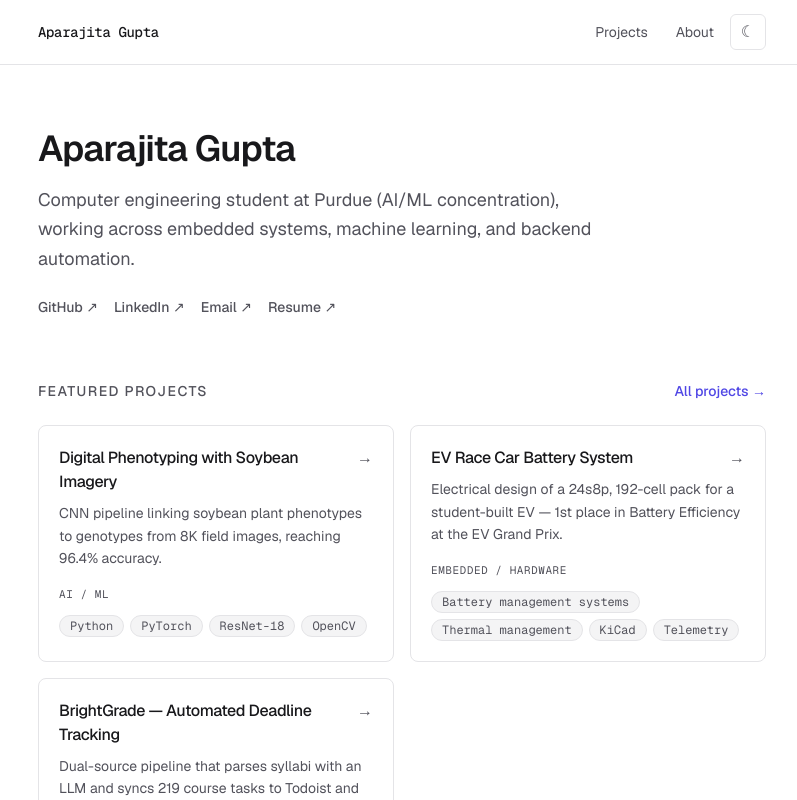
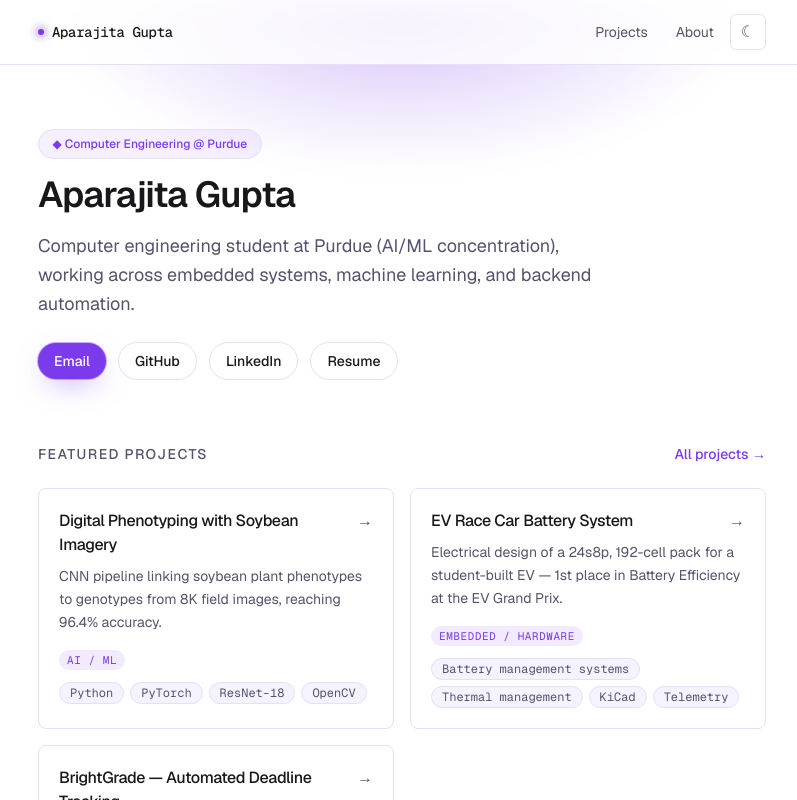
Before and after one commit to aparajita-gupta/aparajita-website, a Next.js app: page / in a window 1280 px wide. Shown: the top 800 px of the page, without its empty margins (238-1035 px from the left). Built offline with nearby package versions, Linux system fonts and the light colour scheme.

Commit message:
Add dark violet theme: hero glow, eyebrow tags, pill buttons

```diff
--- a/app/about/page.tsx
+++ b/app/about/page.tsx
@@ -3,7 +3,7 @@ import Image from "next/image";
 import { site, socials } from "@/lib/site";
 import { skillGroups } from "@/lib/skills";
 import { experience } from "@/lib/experience";
-import { ArrowLink } from "@/components/ui";
+import { ArrowLink, Eyebrow } from "@/components/ui";
 
 export const metadata: Metadata = {
   title: "About",
@@ -12,8 +12,10 @@ export const metadata: Metadata = {
 
 export default function AboutPage() {
   return (
-    <div>
-      <h1 className="text-2xl font-semibold tracking-tight">About</h1>
+    <div className="relative">
+      <div className="hero-glow" aria-hidden />
+      <Eyebrow>◆ About</Eyebrow>
+      <h1 className="mt-4 text-2xl font-semibold tracking-tight">About</h1>
 
       <div className="mt-8 flex flex-col gap-8 sm:flex-row-reverse sm:items-start">
         {/* Replace /public/portrait.svg with a real photo (square, ~600px) and
--- a/app/globals.css
+++ b/app/globals.css
@@ -11,24 +11,28 @@
 
 :root {
   --bg: #ffffff;
-  --bg-subtle: #f4f4f5;
+  --bg-subtle: #f5f3ff;
   --card: #ffffff;
-  --border: #e4e4e7;
+  --border: #e4e0f5;
   --fg: #18181b;
-  --fg-muted: #52525b;
-  --accent: #4f46e5;
+  --fg-muted: #56526b;
+  --accent: #7c3aed;
+  --accent-2: #a78bfa;
   --accent-fg: #ffffff;
+  --glow: 124 58 237;
 }
 
 .dark {
-  --bg: #09090b;
-  --bg-subtle: #131316;
-  --card: #131316;
-  --border: #27272a;
-  --fg: #fafafa;
-  --fg-muted: #a1a1aa;
-  --accent: #818cf8;
-  --accent-fg: #09090b;
+  --bg: #08070c;
+  --bg-subtle: #140f1f;
+  --card: #120e1b;
+  --border: #2a2140;
+  --fg: #f5f3fa;
+  --fg-muted: #a89cc7;
+  --accent: #a78bfa;
+  --accent-2: #c4b5fd;
+  --accent-fg: #0b0713;
+  --glow: 139 92 246;
 }
 
 @theme inline {
@@ -39,6 +43,7 @@
   --color-fg: var(--fg);
   --color-fg-muted: var(--fg-muted);
   --color-accent: var(--accent);
+  --color-accent-2: var(--accent-2);
   --color-accent-fg: var(--accent-fg);
 }
 
@@ -81,6 +86,61 @@
   }
 }
 
+/* ── Themed glow accents ─────────────────────────────────────────────── */
+
+/* Soft radial aura behind the hero heading. Pure CSS, no extra markup
+   beyond a positioned wrapper with this class. */
+.hero-glow {
+  position: absolute;
+  inset: -8rem -2rem auto -2rem;
+  height: 26rem;
+  z-index: -1;
+  pointer-events: none;
+  background: radial-gradient(
+    60% 55% at 50% 0%,
+    rgb(var(--glow) / 0.35),
+    rgb(var(--glow) / 0.12) 45%,
+    transparent 75%
+  );
+  filter: blur(10px);
+}
+
+.dark .hero-glow {
+  background: radial-gradient(
+    55% 60% at 50% 0%,
+    rgb(var(--glow) / 0.55),
+    rgb(var(--glow) / 0.18) 45%,
+    transparent 75%
+  );
+}
+
+/* Pill-shaped eyebrow tag shown above section headings. */
+.eyebrow {
+  display: inline-flex;
+  align-items: center;
+  gap: 0.4em;
+  border-radius: 999px;
+  border: 1px solid var(--border);
+  background: rgb(var(--glow) / 0.08);
+  padding: 0.3rem 0.85rem;
+  font-size: 0.75rem;
+  font-weight: 500;
+  color: var(--accent);
+}
+
+/* Card hover: a subtle violet glow + lifted border, instead of flat gray. */
+.card-glow {
+  transition:
+    border-color 0.2s ease,
+    box-shadow 0.2s ease,
+    transform 0.2s ease;
+}
+.card-glow:hover {
+  border-color: rgb(var(--glow) / 0.5);
+  box-shadow: 0 0 0 1px rgb(var(--glow) / 0.15),
+    0 8px 30px -8px rgb(var(--glow) / 0.35);
+}
+
 /* Simple prose styling for project write-ups */
 .prose > * + * {
   margin-top: 1rem;
--- a/app/page.tsx
+++ b/app/page.tsx
@@ -2,30 +2,40 @@ import { featuredProjects } from "@/lib/projects";
 import { skillGroups } from "@/lib/skills";
 import { navLinks, site, socials } from "@/lib/site";
 import { ProjectCard } from "@/components/project-card";
-import { ArrowLink, Section } from "@/components/ui";
+import { ArrowLink, Button, Eyebrow, Section } from "@/components/ui";
 
 export default function HomePage() {
+  const primary = socials.find((s) => s.label === "Email") ?? socials[0];
+  const rest = socials.filter((s) => s !== primary);
+
   return (
     <div>
       {/* Hero */}
-      <section>
-        <h1 className="text-3xl font-semibold tracking-tight sm:text-4xl">
+      <section className="relative">
+        <div className="hero-glow" aria-hidden />
+
+        <Eyebrow>◆ Computer Engineering @ Purdue</Eyebrow>
+
+        <h1 className="mt-4 text-3xl font-semibold tracking-tight sm:text-4xl">
           {site.name}
         </h1>
         <p className="mt-4 max-w-xl text-lg leading-relaxed text-fg-muted">
           {site.tagline}
         </p>
-        <div className="mt-6 flex flex-wrap gap-x-4 gap-y-2">
-          {socials.map((s) => (
-            <a
+
+        <div className="mt-6 flex flex-wrap items-center gap-3">
+          <Button href={primary.href} external={primary.href.startsWith("http")}>
+            {primary.label}
+          </Button>
+          {rest.map((s) => (
+            <Button
               key={s.href}
               href={s.href}
-              target={s.href.startsWith("http") ? "_blank" : undefined}
-              rel="noopener noreferrer"
-              className="text-sm font-medium text-fg-muted transition-colors hover:text-fg"
+              variant="outline"
+              external={s.href.startsWith("http")}
             >
-              {s.label} ↗
-            </a>
+              {s.label}
+            </Button>
           ))}
         </div>
       </section>
--- a/app/projects/[slug]/page.tsx
+++ b/app/projects/[slug]/page.tsx
@@ -36,7 +36,9 @@ export default async function ProjectPage(
   const { links } = project;
 
   return (
-    <article>
+    <article className="relative">
+      <div className="hero-glow" aria-hidden />
+
       <Link
         href="/projects"
         className="text-sm text-fg-muted transition-colors hover:text-fg"
@@ -49,7 +51,7 @@ export default async function ProjectPage(
           {project.category.map((c) => (
             <span
               key={c}
-              className="font-mono text-[11px] uppercase tracking-wider text-fg-muted"
+              className="rounded-full bg-accent/10 px-2 py-0.5 font-mono text-[11px] uppercase tracking-wider text-accent"
             >
               {categoryLabels[c]}
             </span>
--- a/app/projects/page.tsx
+++ b/app/projects/page.tsx
@@ -1,6 +1,7 @@
 import type { Metadata } from "next";
 import { sortedProjects } from "@/lib/projects";
 import { ProjectsGrid } from "@/components/projects-grid";
+import { Eyebrow } from "@/components/ui";
 
 export const metadata: Metadata = {
   title: "Projects",
@@ -9,8 +10,10 @@ export const metadata: Metadata = {
 
 export default function ProjectsPage() {
   return (
-    <div>
-      <h1 className="text-2xl font-semibold tracking-tight">Projects</h1>
+    <div className="relative">
+      <div className="hero-glow" aria-hidden />
+      <Eyebrow>◆ Selected work</Eyebrow>
+      <h1 className="mt-4 text-2xl font-semibold tracking-tight">Projects</h1>
       <p className="mt-3 max-w-xl text-sm leading-relaxed text-fg-muted">
         A selection of what I&apos;ve built. Each write-up covers the problem, how
         it works, and what was hard about it.
--- a/components/project-card.tsx
+++ b/components/project-card.tsx
@@ -6,7 +6,7 @@ export function ProjectCard({ project }: { project: Project }) {
   return (
     <Link
       href={`/projects/${project.slug}`}
-      className="group flex flex-col rounded-lg border border-border bg-card p-5 transition-colors hover:border-fg-muted"
+      className="card-glow group flex flex-col rounded-lg border border-border bg-card p-5"
     >
       <div className="flex items-start justify-between gap-3">
         <h3 className="font-medium tracking-tight group-hover:text-accent">
@@ -25,7 +25,7 @@ export function ProjectCard({ project }: { project: Project }) {
         {project.category.map((c) => (
           <span
             key={c}
-            className="font-mono text-[11px] uppercase tracking-wider text-fg-muted"
+            className="rounded-full bg-accent/10 px-2 py-0.5 font-mono text-[11px] uppercase tracking-wider text-accent"
           >
             {categoryLabels[c]}
           </span>
--- a/components/site-nav.tsx
+++ b/components/site-nav.tsx
@@ -16,7 +16,14 @@ export function SiteNav() {
   return (
     <header className="sticky top-0 z-40 border-b border-border bg-bg/80 backdrop-blur">
       <nav className="mx-auto flex h-16 max-w-3xl items-center justify-between px-5">
-        <Link href="/" className="font-mono text-sm font-medium tracking-tight">
+        <Link
+          href="/"
+          className="flex items-center gap-2 font-mono text-sm font-medium tracking-tight"
+        >
+          <span
+            aria-hidden
+            className="h-1.5 w-1.5 rounded-full bg-accent shadow-[0_0_8px_2px_rgb(var(--glow)/0.6)]"
+          />
           {site.name}
         </Link>
 
--- a/components/ui.tsx
+++ b/components/ui.tsx
@@ -22,6 +22,46 @@ export function Section({
       )}
       {children}
     </section>
+  );
+}
+
+export function Eyebrow({ children }: { children: ReactNode }) {
+  return <span className="eyebrow">{children}</span>;
+}
+
+export function Button({
+  href,
+  children,
+  variant = "primary",
+  external,
+}: {
+  href: string;
+  children: ReactNode;
+  variant?: "primary" | "outline";
+  external?: boolean;
+}) {
+  const base =
+    "inline-flex items-center gap-1.5 rounded-full px-4 py-2 text-sm font-medium transition-all";
+  const styles =
+    variant === "primary"
+      ? "bg-accent text-accent-fg shadow-[0_0_0_1px_rgb(var(--glow)/0.4),0_10px_30px_-10px_rgb(var(--glow)/0.6)] hover:shadow-[0_0_0_1px_rgb(var(--glow)/0.6),0_14px_36px_-8px_rgb(var(--glow)/0.75)] hover:brightness-110"
+      : "border border-border text-fg hover:border-accent/60 hover:bg-bg-subtle";
+
+  const props = external
+    ? { target: "_blank", rel: "noopener noreferrer" }
+    : {};
+
+  if (!external && href.startsWith("/")) {
+    return (
+      <Link href={href} className={`${base} ${styles}`}>
+        {children}
+      </Link>
+    );
+  }
+  return (
+    <a href={href} className={`${base} ${styles}`} {...props}>
+      {children}
+    </a>
   );
 }
 
```
